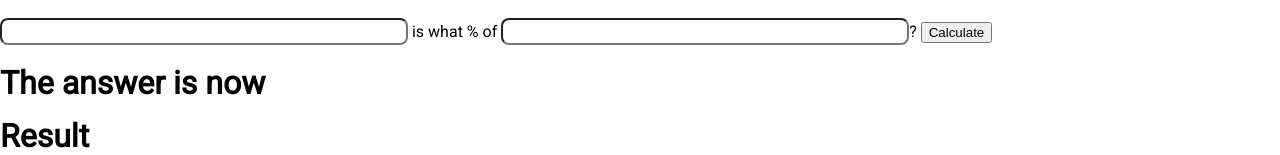
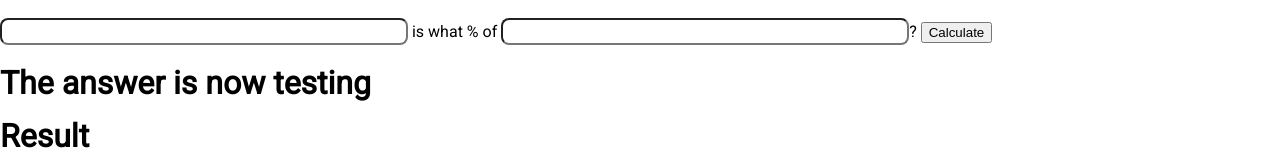
Before and after one commit to WizerS/Learn---Responsive-Site, a plain HTML site: page index.html in a window 1280 px wide. Shown: the part 812-967 px from the top of the page. Drawn offline with Linux system fonts and the light colour scheme.

Commit message:
Change Texts
Change Text

```diff
--- a/index.html
+++ b/index.html
@@ -64,7 +64,7 @@
                     <h1>X is what % of Y?</h1>
                     <input type="text" id="numfield1"> is what % of <input type="text" id="numfield2">?
                     <input type="submit" value="Calculate">
-                    <h1>The answer is now</h1>
+                    <h1>The answer is now testing</h1>
                     <h1 id="result">Result</h1>
                     <script type="text/javascript" src="javascript/learn-to-code.js" ></script>
                 </form>
```
